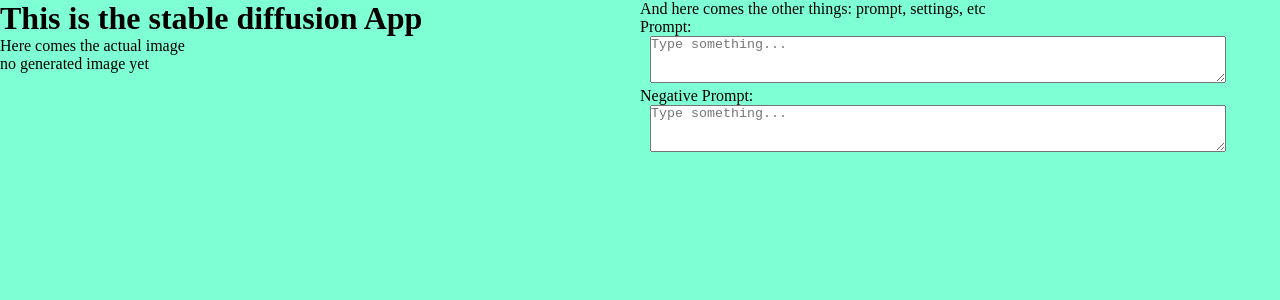
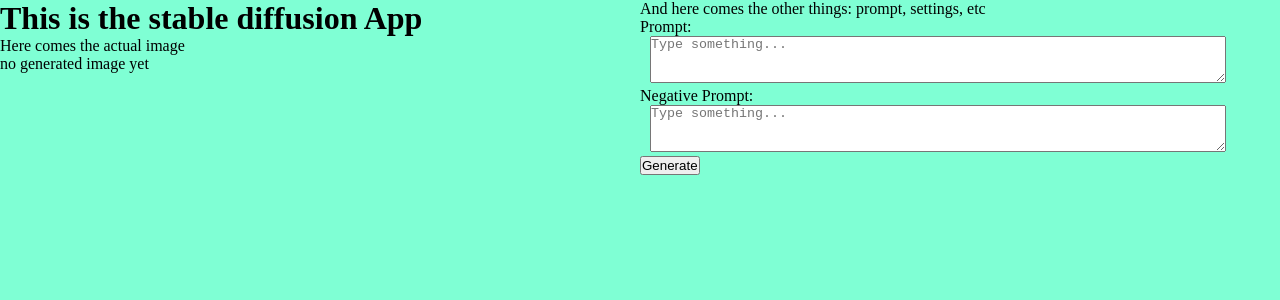
Before and after one commit to SakuOrdrTab/React-SD, a React (Vite) app in the folder react-sd-frontend/: page / in a window 1280 px wide. Shown: the top 300 px of the page. Built offline with nearby package versions, Linux system fonts and the light colour scheme.

Commit message:
added imageService and did a button for image creation

```diff
--- a/react-sd-frontend/src/App.jsx
+++ b/react-sd-frontend/src/App.jsx
@@ -1,6 +1,7 @@
 import { useState } from 'react'
 import './styles/App.css'
 import PromptSettings from './components/PromptSettings'
+import imageService from './services/imageService'
 
 const SDImage = ({ image }) => {
   console.log('Rendering SDImage component')
@@ -17,13 +18,24 @@ const SDImage = ({ image }) => {
   )
 }
 
-// const createImage = () =>
+const GenerateButton = ({ onClick }) => {
+  console.log('Generatebutton pressed')
+  return (
+    <button onClick={onClick} >Generate</button>
+  )
+}
+
 
 const App = () => {
-  console.log('Inside App!')
   const [prompt, setPrompt] = useState('')
   const [negativePrompt, setNegativePrompt] = useState('')
   const [currentImage, setCurrentImage] = useState(null)
+
+  const generateImage = async () => {
+    console.log('Sending settings to service:generate.create')
+    const resultingImage = await imageService.generateImage({ prompt, negativePrompt })
+    setCurrentImage(resultingImage)
+  }
 
   return (
     <div className='application'>
@@ -39,6 +51,7 @@ const App = () => {
           And here comes the other things: prompt, settings, etc
         </p>
         <PromptSettings prompt={prompt} setPrompt={setPrompt} negativePrompt={negativePrompt} setNegativePrompt={setNegativePrompt} />
+        <GenerateButton onClick={generateImage} />
       </div>
     </div>
   )
--- a/react-sd-frontend/src/components/PromptSettings.jsx
+++ b/react-sd-frontend/src/components/PromptSettings.jsx
@@ -1,5 +1,4 @@
 import '../styles/PromptSettings.css'
-
 
 const PromptSettings = ({ prompt, setPrompt, negativePrompt, setNegativePrompt }) => {
     console.log('Rendering PromptSettings component')
--- a/react-sd-frontend/src/services/generate.js
+++ b/react-sd-frontend/src/services/imageService.js
@@ -1,14 +1,15 @@
 import axios from 'axios'
 const baseUrl = '/api/generate'
 
-const create = async (imageSettings) => {
+const generateImage = async (imageSettings) => {
+    console.log('Inside ganerate service, creating image')
     try {
         const response = await axios.post(baseUrl, imageSettings)
+        console.log('response:', response)
         return response.data
     } catch (error) {
         console.log('Error generating image: ', error.message)
     }
 }
 
-
-export default create
+export default { generateImage }
```
Also changed, not shown: 1 other file (tests, documents, lock files or other folders).
